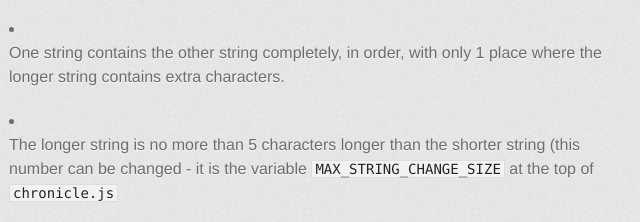
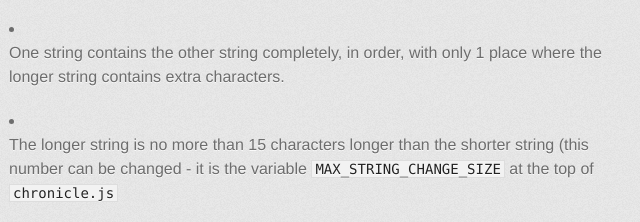
Before and after one commit to Blitzen/Angular-Chronicle, a plain HTML site: page index.html in a window 1280 px wide. Shown: the part 4242-4464 px from the top of the page, 341-981 px from the left. Drawn offline with Linux system fonts and the light colour scheme; a web font is replaced by a local one.

Commit message:
chagned to reflect the default setting of 15 characters

```diff
--- a/index.html
+++ b/index.html
@@ -190,7 +190,7 @@ update before it completely. Too similar is defined as:</p>
 <ul>
 <li><p>One string contains the other string completely, in order, with only 1
 place where the longer string contains extra characters.</p></li>
-<li><p>The longer string is no more than 5 characters longer than the shorter
+<li><p>The longer string is no more than 15 characters longer than the shorter
 string (this number can be changed - it is the variable
 <code>MAX_STRING_CHANGE_SIZE</code> at the top of
 <a href="https://github.com/Blitzen/Angular-Chronicle/blob/dev/chronicle.js/#L4" title="chronicle.js line 4"><code>chronicle.js</code></a></p></li>
```
